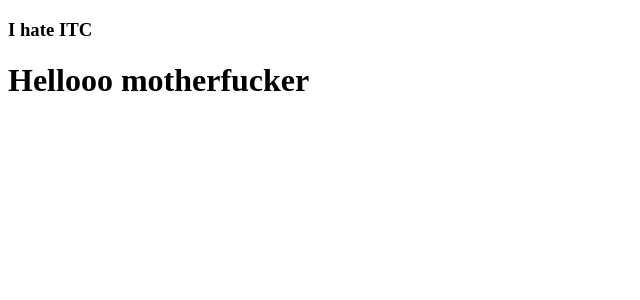
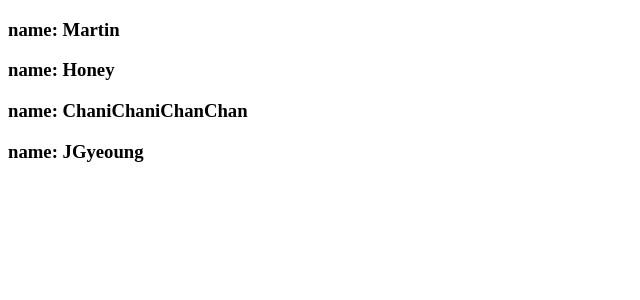
Before and after one commit to TeenCoder/movie_app, a React (Create React App) app: page / in a window 1280 px wide. Shown: the top 300 px of the page, without its empty margins (0-640 px from the left). Built offline with nearby package versions, Linux system fonts and the light colour scheme.

Commit message:
2.1 Reusable Components with JSX + Props

```diff
--- a/src/App.js
+++ b/src/App.js
@@ -1,11 +1,19 @@
 import React from 'react';
-import Potato from './Potato'
+
+function People({name})
+{
+  return(
+    <h3>name: {name}</h3>
+  )
+}
 
 function App() {
   return (
     <div>
-      <Potato />
-     <h1>Hellooo motherfucker</h1>
+     <People name="Martin" />
+     <People name="Honey" />
+     <People name="ChaniChaniChanChan" />
+     <People name="JGyeoung" />
     </div>
   );
 }
--- a/src/Potato.js
+++ /dev/null
@@ -1,12 +0,0 @@
-import React from "react";
-
-function Potato()
-{
-    return (
-        <div>
-            <h3>I hate ITC</h3>
-        </div>
-    )
-}
-
-export default Potato;
```
